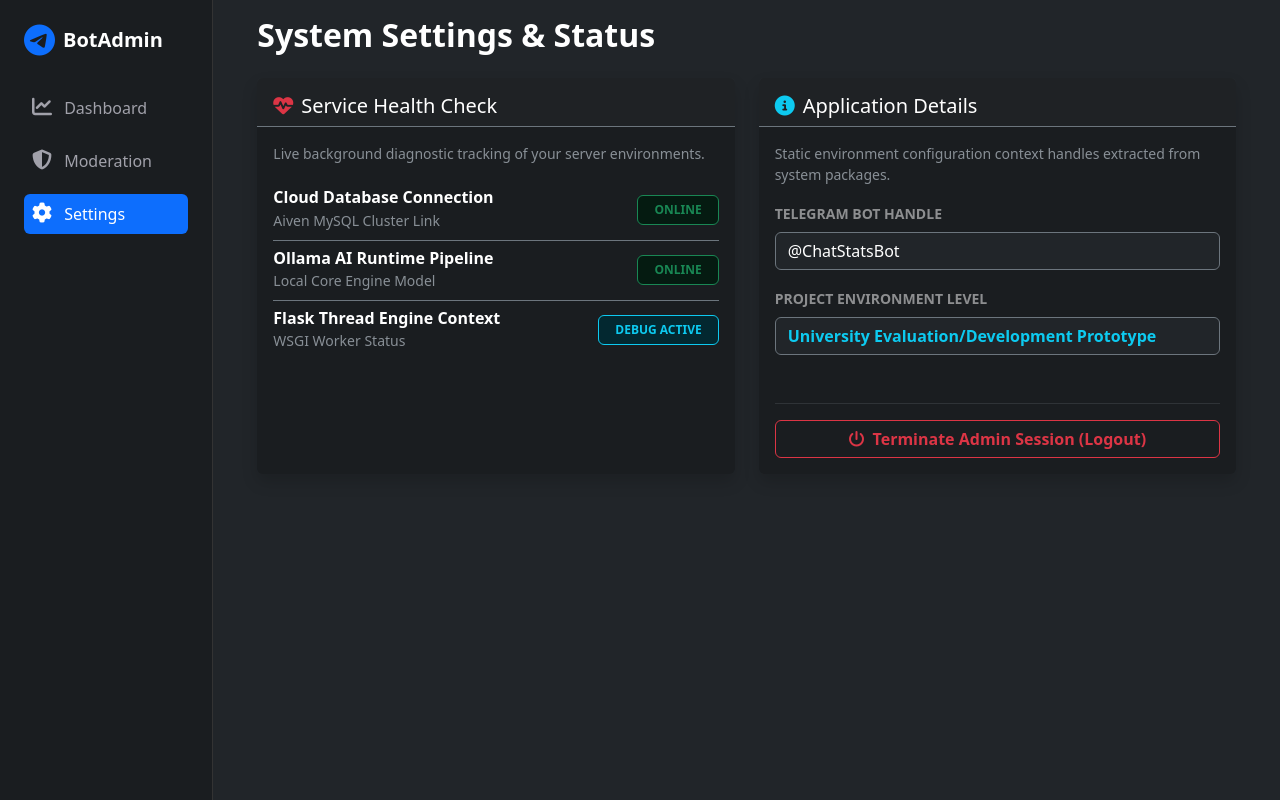
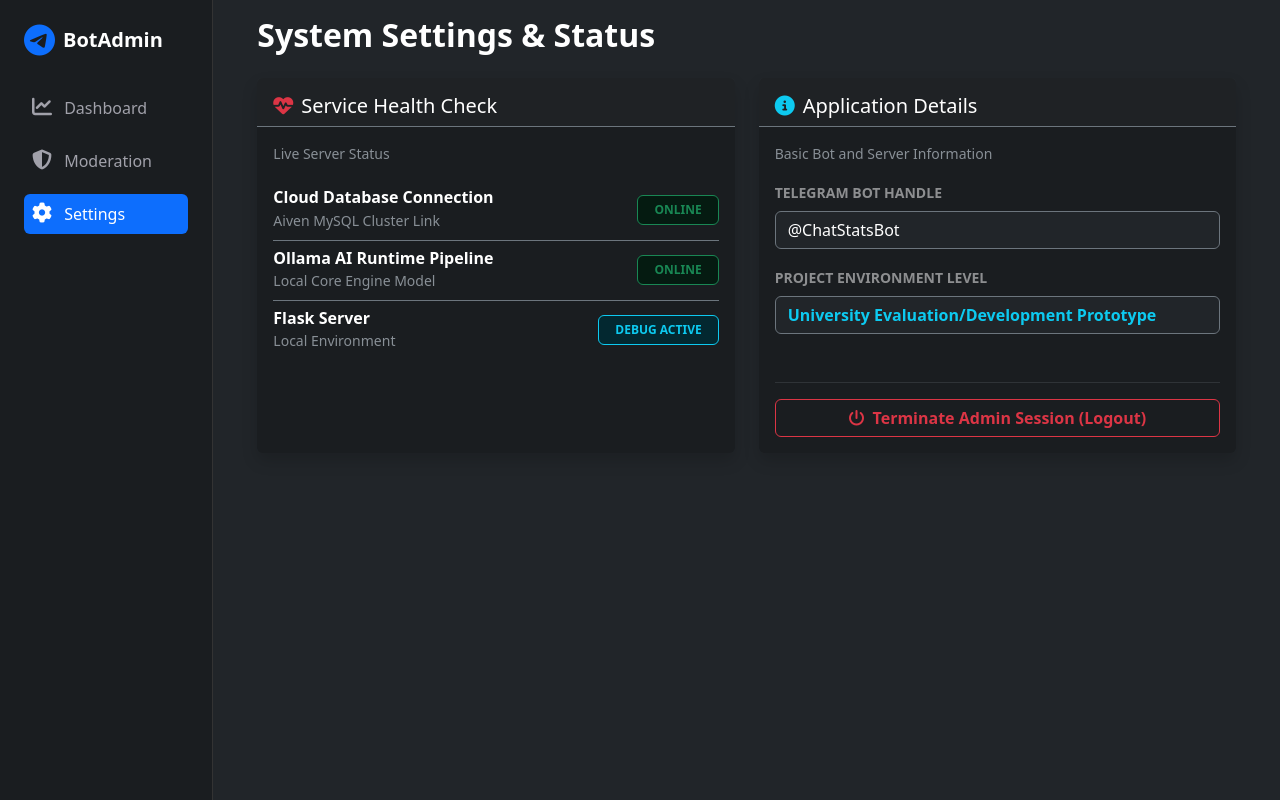
Before and after one commit to Someones-account/TG-bot-controller, a Flask app: page /settings in a window 1280 px wide. Run offline with Flask 3, Linux system fonts and the light colour scheme; the visitor is signed in with stand-in values (Sample User, id 1); data that the repository does not hold is empty.

Commit message:
Polishing

```diff
--- a/src/Bot/InputHandlers.py
+++ b/src/Bot/InputHandlers.py
@@ -8,7 +8,7 @@ from src.DB.Connector import open_connection
 from src.Bot.Moderation import Moderation
 from src.Bot.QueryManager import QueryManager
 
-from src.Bo.LLM import *
+from src.Bot.LLM import *
 from config import ai
 
 import tempfile
--- a/src/Flask/templates/settings.html
+++ b/src/Flask/templates/settings.html
@@ -11,7 +11,7 @@
                     <h5 class="card-title text-white mb-0"><i class="fa-solid fa-heartbeat text-danger me-2"></i>Service Health Check</h5>
                 </div>
                 <div class="card-body">
-                    <p class="text-muted small">Live background diagnostic tracking of your server environments.</p>
+                    <p class="text-muted small">Live Server Status</p>
 
                     <div class="list-group list-group-flush bg-transparent">
                         <div class="list-group-item bg-transparent text-white d-flex justify-content-between align-items-center px-0 border-secondary">
@@ -40,8 +40,8 @@
 
                         <div class="list-group-item bg-transparent text-white d-flex justify-content-between align-items-center px-0 border-0">
                             <div>
-                                <h6 class="mb-0 fw-bold">Flask Thread Engine Context</h6>
-                                <small class="text-muted">WSGI Worker Status</small>
+                                <h6 class="mb-0 fw-bold">Flask Server</h6>
+                                <small class="text-muted">Local Environment</small>
                             </div>
                             <span class="badge bg-info-subtle text-info border border-info px-3 py-2 fw-bold">DEBUG ACTIVE</span>
                         </div>
@@ -56,7 +56,7 @@
                     <h5 class="card-title text-white mb-0"><i class="fa-solid fa-circle-info text-info me-2"></i>Application Details</h5>
                 </div>
                 <div class="card-body d-flex flex-column">
-                    <p class="text-muted small">Static environment configuration context handles extracted from system packages.</p>
+                    <p class="text-muted small">Basic Bot and Server Information</p>
 
                     <div class="mb-3">
                         <label class="form-label text-white-50 small fw-bold">TELEGRAM BOT HANDLE</label>
```
Also changed, not shown: src/Flask/app.py (+1 -6 lines).
